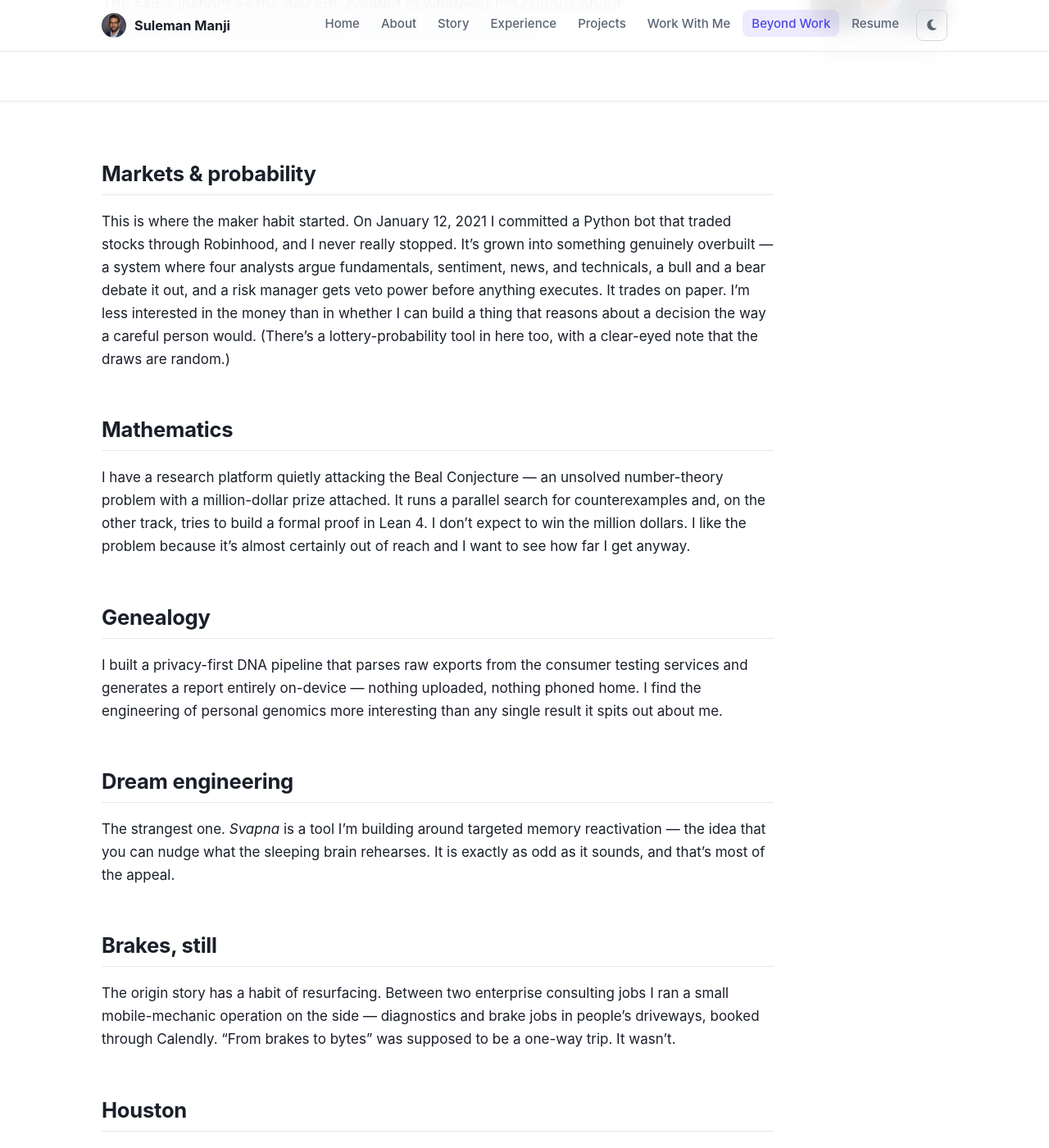
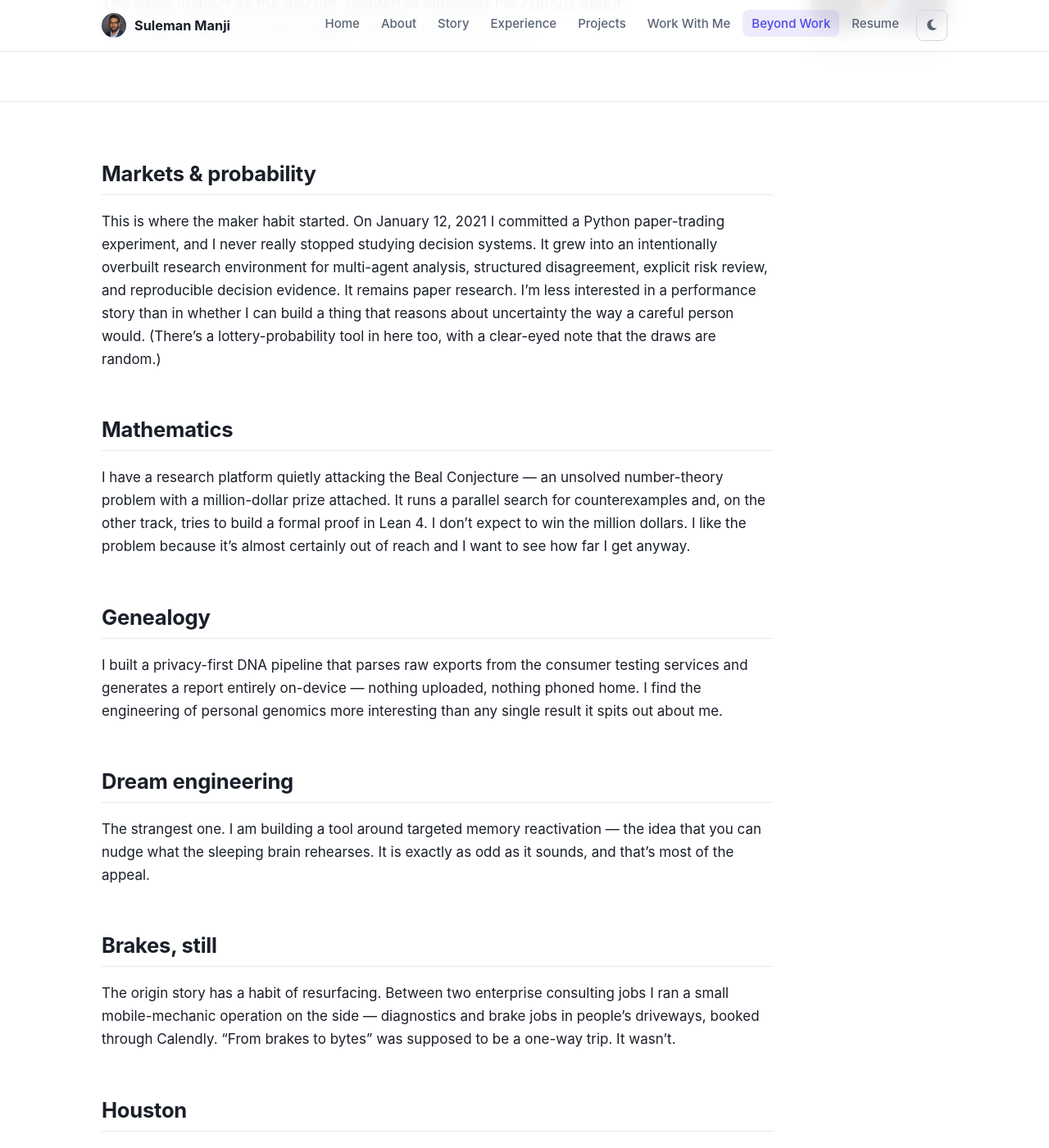
Before and after one commit to ssmanji89/sulemanji-port, a Jekyll site: the page built from beyond.md, in a window 1280 px wide and 1400 px high, scrolled down 294 px. Shown: the whole window at 82% size. Built offline with Jekyll 4.4.1, drawn with Linux system fonts in a browser that asks for light colours.

Commit message:
Generalize private market-research details

```diff
--- a/beyond.md
+++ b/beyond.md
@@ -10,7 +10,7 @@ hero_lede: "The same instinct as the day job, pointed at whatever I'm curious ab
 
 ## Markets &amp; probability
 
-This is where the maker habit started. On January 12, 2021 I committed a Python bot that traded stocks through Robinhood, and I never really stopped. It's grown into something genuinely overbuilt — a system where four analysts argue fundamentals, sentiment, news, and technicals, a bull and a bear debate it out, and a risk manager gets veto power before anything executes. It trades on paper. I'm less interested in the money than in whether I can build a thing that reasons about a decision the way a careful person would. (There's a lottery-probability tool in here too, with a clear-eyed note that the draws are random.)
+This is where the maker habit started. On January 12, 2021 I committed a Python paper-trading experiment, and I never really stopped studying decision systems. It grew into an intentionally overbuilt research environment for multi-agent analysis, structured disagreement, explicit risk review, and reproducible decision evidence. It remains paper research. I'm less interested in a performance story than in whether I can build a thing that reasons about uncertainty the way a careful person would. (There's a lottery-probability tool in here too, with a clear-eyed note that the draws are random.)
 
 ## Mathematics
 
@@ -22,7 +22,7 @@ I built a privacy-first DNA pipeline that parses raw exports from the consumer t
 
 ## Dream engineering
 
-The strangest one. *Svapna* is a tool I'm building around targeted memory reactivation — the idea that you can nudge what the sleeping brain rehearses. It is exactly as odd as it sounds, and that's most of the appeal.
+The strangest one. I am building a tool around targeted memory reactivation — the idea that you can nudge what the sleeping brain rehearses. It is exactly as odd as it sounds, and that's most of the appeal.
 
 ## Brakes, still
 
```
